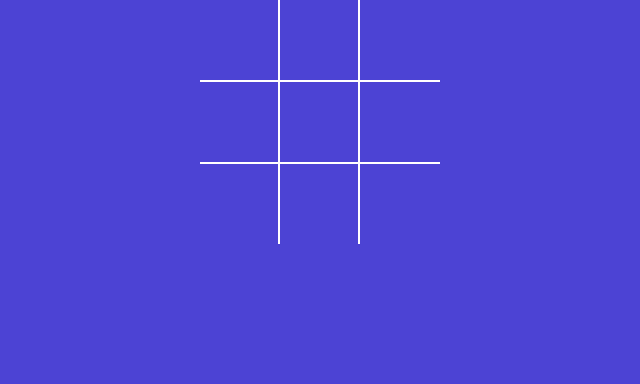
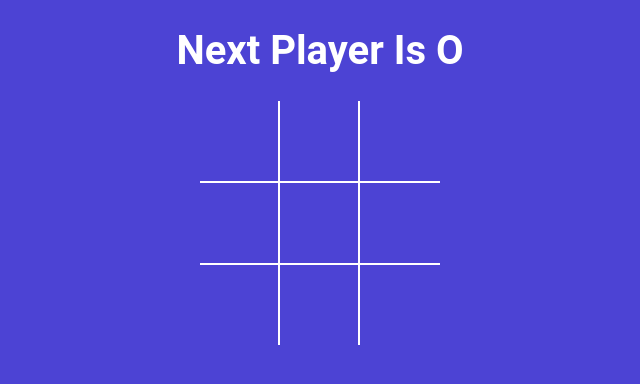
Before and after one commit to Subash-Student/TicTacToa---Game, a React (Vite) app in the folder TicTacToa/: page / in a window 1280 px wide. Shown: the top 384 px of the page, without its empty margins (320-960 px from the left). Built offline with nearby package versions, Linux system fonts and the light colour scheme.

Commit message:
Adding tictactoa game logic and display next player and winner

```diff
--- a/TicTacToa/src/App.jsx
+++ b/TicTacToa/src/App.jsx
@@ -1,12 +1,46 @@
 import Board from "./components/Board";
-import "./styles.scss"
+import "./styles.scss";
+import { useState } from "react";
+import { calculateWinner } from "./components/winner";
+
+function App(){
+   const [squares , setSqueares] = useState(Array(9).fill(null));
+   const [IsNext , setIsNext] = useState(false);
 
 
-function App(){
+   const winner = calculateWinner(squares);
+   const nextPlayer = IsNext? "X":"O";
+   const statusMsg = winner? `Winner Is ${winner}` : `Next Player Is ${nextPlayer}`;
+
+   const onclickHandler = (position) =>{
+
+   if(squares[position] || winner){
+       return;
+   }
+
+
+   setSqueares((currentSqueares)=>{
+
+   return currentSqueares.map((currentSqueares,pos)=>{
+
+   if(position == pos){
+       return IsNext? "X":"O";
+   }
+   return currentSqueares;
+
+   })
+   });
+   setIsNext(currentIsNext => !currentIsNext)
+
+
+   };
+
+
 
 return(
 <div className="app">
-   <Board />
+   <h1>{statusMsg}</h1>
+   <Board  squares={squares} onclickHandler={onclickHandler}/>
 </div>
 
 
--- a/TicTacToa/src/components/Board.jsx
+++ b/TicTacToa/src/components/Board.jsx
@@ -1,39 +1,7 @@
 import Square from "./Square";
-import { useState } from "react";
-
-const Board = ()=>{
-
-const [squares , setSqueares] = useState(Array(9).fill(null));
-const [IsNext , setIsNext] = useState(false);
 
 
-const onclickHandler = (position) =>{
-
-if(squares[position]){
-    return;
-}
-
-
-setSqueares((currentSqueares)=>{
-
-return currentSqueares.map((currentSqueares,pos)=>{
-
-if(position == pos){
-    return IsNext? "X":"O";
-}
-return currentSqueares;
-
-})
-});
-setIsNext(currentIsNext => !currentIsNext)
-
-
-};
-
-
-
-
-
+const Board = ({squares,onclickHandler})=>{
 
 const renderOnclick = (position)=>{
 
--- /dev/null
+++ b/TicTacToa/src/components/winner.js
@@ -0,0 +1,19 @@
+export function calculateWinner(squares) {
+    const lines = [
+      [0, 1, 2],
+      [3, 4, 5],
+      [6, 7, 8],
+      [0, 3, 6],
+      [1, 4, 7],
+      [2, 5, 8],
+      [0, 4, 8],
+      [2, 4, 6],
+    ];
+    for (let i = 0; i < lines.length; i++) {
+      const [a, b, c] = lines[i];
+      if (squares[a] && squares[a] === squares[b] && squares[a] === squares[c]) {
+        return squares[a];
+      }
+    }
+    return null;
+  }
```
